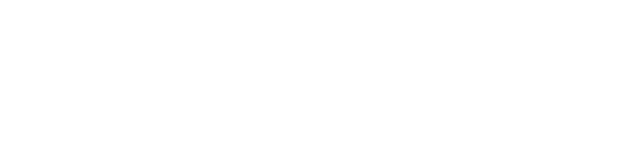
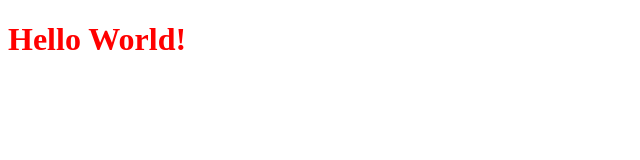
Before and after one commit to VaL2111/IM-31-appRECORD-BakhmatskyiValentyn-FIOT-2025, a website: page index.html in a window 1280 px wide. Shown: the whole page, without its empty margins (0-640 px from the left). Drawn offline with nearby package versions, Linux system fonts and the light colour scheme; files that its build step writes are made by us from their sources.

Commit message:
Add and configure style.scss file

```diff
--- a/index.html
+++ b/index.html
@@ -5,9 +5,12 @@
     <meta name="viewport"
           content="width=device-width, user-scalable=no, initial-scale=1.0, maximum-scale=1.0, minimum-scale=1.0">
     <meta http-equiv="X-UA-Compatible" content="ie=edge">
+    <link rel="stylesheet" href="style.css">
     <title>Laboratory report HTML document</title>
 </head>
 <body>
-
+    <header>
+        <h1 class="h1">Hello World!</h1>
+    </header>
 </body>
 </html>
--- /dev/null
+++ b/style.scss
@@ -0,0 +1,3 @@
+h1 {
+  color: red;
+}
```
Also changed, not shown: package.json (added, +9 -0 lines), 2 other files.
